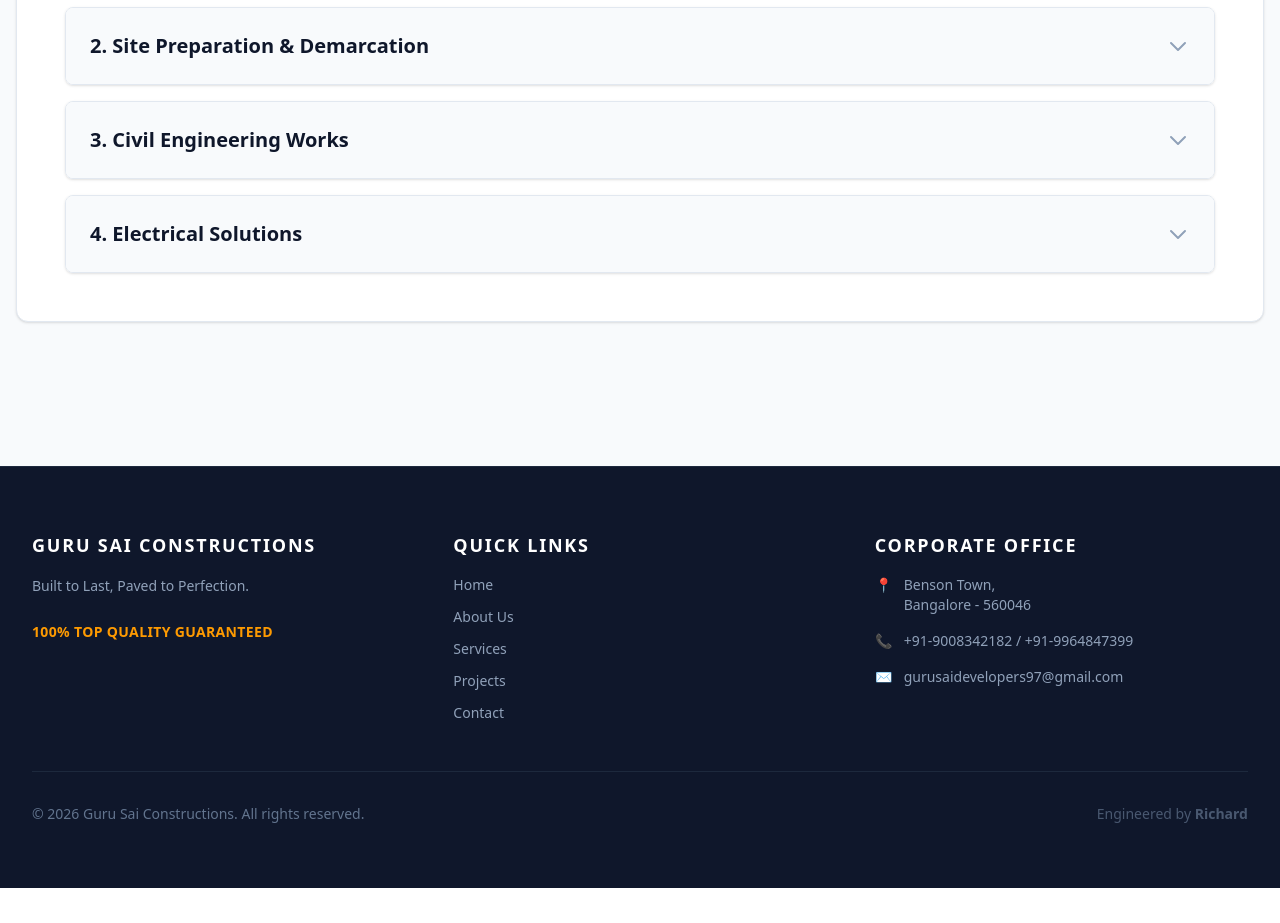
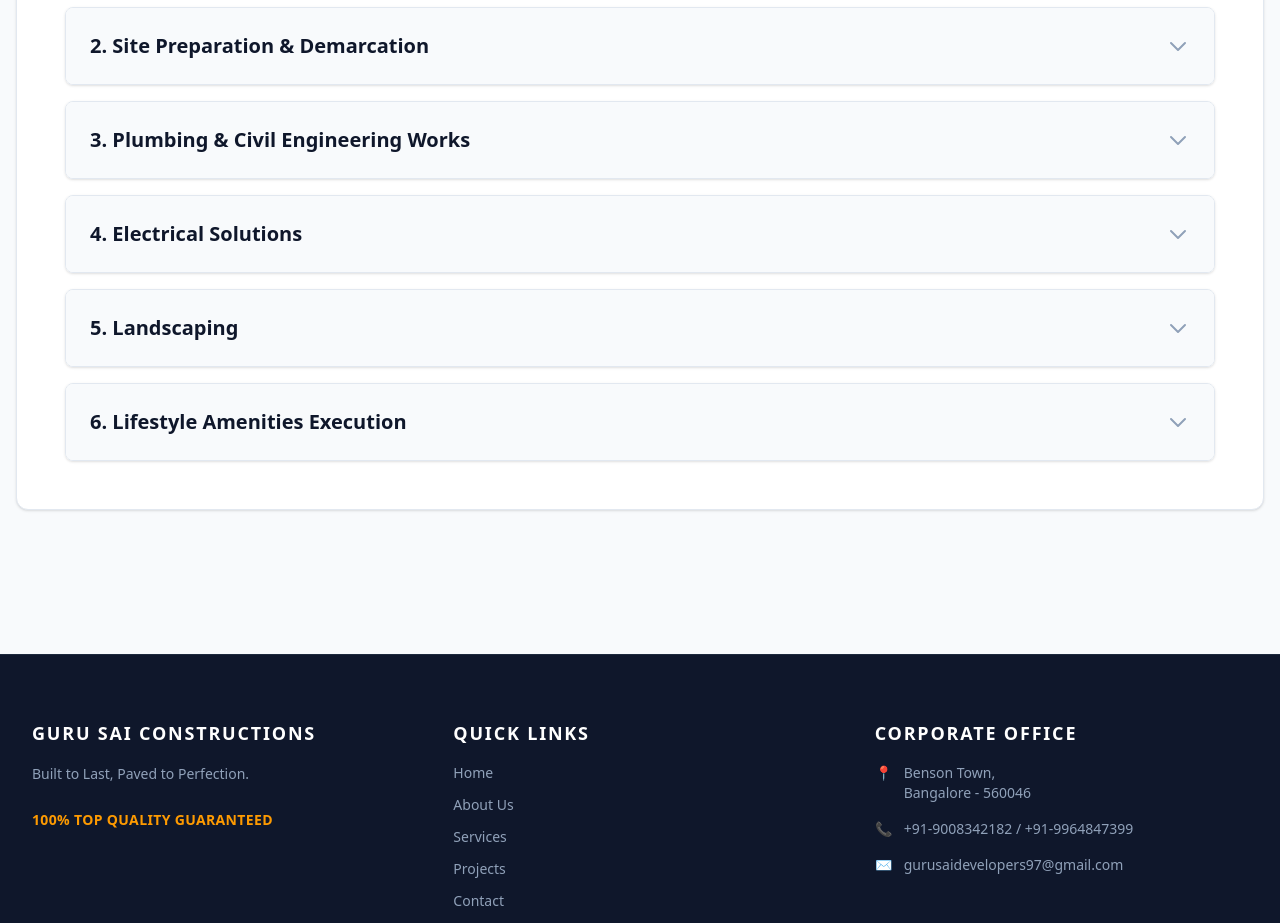
Before and after one commit to Richard-Sylvester/guru-sai-website, a Next.js app: page /projects/1 in a window 1280 px wide. Shown: the part 2040-2963 px from the top of the page. Before the commit the page ends 2928 px from the top, so only its background shows below. Built offline with nearby package versions, Linux system fonts and the light colour scheme.

Commit message:
Updated Projects Details

```diff
--- a/src/data/projectsData.js
+++ b/src/data/projectsData.js
@@ -5,7 +5,7 @@
 {
   id: 1,
   name: "Century Artizan",
-  location: "SpringStreet, Yelahanka, Bengaluru",
+  location: "Nitte Meenakshi College road Yelahanka, Bengaluru",
   status: "Completed",
   size: "49 Acre Development, 246 Plots",
   // 1. Short list for the Grid Cards
@@ -14,6 +14,7 @@
     "​Site Preparation & Demarcation",
     "​Plumbing Systems",
     "​Electrical Solutions",
+    "Landscaping & Lifestyle Amenities Execution"
   ],
   // 2. Deep Dive for the Project Detail Page
   fullScope: [
@@ -35,7 +36,7 @@
       ]
     },
     {
-      sectionTitle: "3. Civil Engineering Works",
+      sectionTitle: "3. Plumbing & Civil Engineering Works",
       items: [
         { title: "Water Supply:", description: "We execute the Installation of high-pressure, segregated pipe networks to manage potable (drinking) and recycled (landscaping/flushing) water lines separately for every plot." },
         { title: "Sewerage System:", description: "Designing and executing the underground gravity-flow networks for the efficient collection and transport of domestic waste." },
@@ -51,6 +52,26 @@
         { title: "Street Lighting:", description: " We implement energy-efficient LED lighting systems with automated timers for safety and visibility." }
       ]
     },
+    {
+      sectionTitle: "5. Landscaping",
+      items: [
+        { title: "Surface Leveling:", description: "Sloping the ground slightly toward drains to prevent water pooling after heavy rain." },
+        { title: "Tough Paving:", description: "Using interlocking blocks for paths so they don't crack under heat or pressure." },
+        { title: "Hidden Utilities:", description: " Running all water and power lines underground to keep the view clean and wire-free." },
+        { title: "Sturdy Fencing:", description: " Building reinforced boundary walls that act as both a security barrier and a noise buffer." }
+      ]
+    },
+    {
+      sectionTitle: "6. Lifestyle Amenities Execution",
+      items: [
+        { title: "Children’s Play Area:", description: "​Safe, rubber-floored zones equipped with modern slides, swings, and sensory play equipment." },
+        { title: "​Sports Courts:", description: "Dedicated outdoor spaces for high-energy activities like basketball, badminton, and tennis." },
+        { title: "​Jogging & Cycling Tracks:", description: "​Tree-lined, continuous loops throughout the property for uninterrupted morning and evening runs." },
+        { title: "​Landscaped Parks:", description: "​Manicured gardens with seating pods, gazebos, and open lawns for meditation or yoga." },
+        { title: "​Amphitheater:", description: "​An outdoor tiered seating space for community screenings, festivals, and performances." },
+        { title: "​Pet Park:", description: "​A fenced-in green space designed for pets to play safely off-leash." }
+      ]
+    }
   ],
   mainImage: "/century-artizan-2.webp",
   gallery: ["/century-artizan-1.webp", "/century-artizan-3.webp", "/century-artizan-4.webp"]
@@ -67,6 +88,7 @@
     "Site Preparation & Demarcation",
     "Plumbing Systems",
     "Electrical Solutions",
+    "Landscaping & Lifestyle Amenities Execution"
   ],
   // 2. Deep Dive for the Project Detail Page
   fullScope: [
@@ -88,7 +110,7 @@
       ]
     },
     {
-      sectionTitle: "3. Civil Engineering Works",
+      sectionTitle: "3. Plumbing & Civil Engineering Works",
       items: [
         { title: "Water Supply:", description: "We execute the Installation of high-pressure, segregated pipe networks to manage potable (drinking) and recycled (landscaping/flushing) water lines separately for every plot." },
         { title: "Sewerage System:", description: "Designing and executing the underground gravity-flow networks for the efficient collection and transport of domestic waste." },
@@ -104,6 +126,26 @@
         { title: "Street Lighting:", description: " We implement energy-efficient LED lighting systems with automated timers for safety and visibility." }
       ]
     },
+    {
+      sectionTitle: "5. Landscaping",
+      items: [
+        { title: "Surface Leveling:", description: "Sloping the ground slightly toward drains to prevent water pooling after heavy rain." },
+        { title: "Tough Paving:", description: "Using interlocking blocks for paths so they don't crack under heat or pressure." },
+        { title: "Hidden Utilities:", description: " Running all water and power lines underground to keep the view clean and wire-free." },
+        { title: "Sturdy Fencing:", description: " Building reinforced boundary walls that act as both a security barrier and a noise buffer." }
+      ]
+    },
+    {
+      sectionTitle: "6. Lifestyle Amenities Execution",
+      items: [
+        { title: "Children’s Play Area:", description: "​Safe, rubber-floored zones equipped with modern slides, swings, and sensory play equipment." },
+        { title: "​Sports Courts:", description: "Dedicated outdoor spaces for high-energy activities like basketball, badminton, and tennis." },
+        { title: "​Jogging & Cycling Tracks:", description: "​Tree-lined, continuous loops throughout the property for uninterrupted morning and evening runs." },
+        { title: "​Landscaped Parks:", description: "​Manicured gardens with seating pods, gazebos, and open lawns for meditation or yoga." },
+        { title: "​Amphitheater:", description: "​An outdoor tiered seating space for community screenings, festivals, and performances." },
+        { title: "​Pet Park:", description: "​A fenced-in green space designed for pets to play safely off-leash." }
+      ]
+    }
   ],
     mainImage: "/century-eden-1.webp",
     gallery: ["/century-eden-2.webp", "/century-eden-3.webp", "/century-eden-4.webp"]
@@ -120,6 +162,7 @@
     "Site Preparation & Demarcation",
     "Plumbing Systems",
     "Electrical Solutions",
+    "Landscaping & Lifestyle Amenities Execution"
   ],
   // 2. Deep Dive for the Project Detail Page
   fullScope: [
@@ -141,7 +184,7 @@
       ]
     },
     {
-      sectionTitle: "3. Civil Engineering Works",
+      sectionTitle: "3. Plumbing & Civil Engineering Works",
       items: [
         { title: "Water Supply:", description: "We execute the Installation of high-pressure, segregated pipe networks to manage potable (drinking) and recycled (landscaping/flushing) water lines separately for every plot." },
         { title: "Sewerage System:", description: "Designing and executing the underground gravity-flow networks for the efficient collection and transport of domestic waste." },
@@ -157,6 +200,26 @@
         { title: "Street Lighting:", description: " We implement energy-efficient LED lighting systems with automated timers for safety and visibility." }
       ]
     },
+    {
+      sectionTitle: "5. Landscaping",
+      items: [
+        { title: "Surface Leveling:", description: "Sloping the ground slightly toward drains to prevent water pooling after heavy rain." },
+        { title: "Tough Paving:", description: "Using interlocking blocks for paths so they don't crack under heat or pressure." },
+        { title: "Hidden Utilities:", description: " Running all water and power lines underground to keep the view clean and wire-free." },
+        { title: "Sturdy Fencing:", description: " Building reinforced boundary walls that act as both a security barrier and a noise buffer." }
+      ]
+    },
+    {
+      sectionTitle: "6. Lifestyle Amenities Execution",
+      items: [
+        { title: "Children’s Play Area:", description: "​Safe, rubber-floored zones equipped with modern slides, swings, and sensory play equipment." },
+        { title: "​Sports Courts:", description: "Dedicated outdoor spaces for high-energy activities like basketball, badminton, and tennis." },
+        { title: "​Jogging & Cycling Tracks:", description: "​Tree-lined, continuous loops throughout the property for uninterrupted morning and evening runs." },
+        { title: "​Landscaped Parks:", description: "​Manicured gardens with seating pods, gazebos, and open lawns for meditation or yoga." },
+        { title: "​Amphitheater:", description: "​An outdoor tiered seating space for community screenings, festivals, and performances." },
+        { title: "​Pet Park:", description: "​A fenced-in green space designed for pets to play safely off-leash." }
+      ]
+    }
   ],
     mainImage: "/century-greens-1.webp",
     gallery: ["/century-greens-2.webp", "/century-greens-3.webp", "/century-greens-4.webp", "/century-greens-5.webp", "/century-greens-6.webp", "/century-greens-7.webp", "/century-greens-8.webp"]
@@ -173,6 +236,7 @@
     "Site Preparation & Demarcation",
     "Plumbing Systems",
     "Electrical Solutions",
+    "Landscaping & Lifestyle Amenities Execution"
   ],
   // 2. Deep Dive for the Project Detail Page
   fullScope: [
@@ -194,7 +258,7 @@
       ]
     },
     {
-      sectionTitle: "3. Civil Engineering Works",
+      sectionTitle: "3. Plumbing & Civil Engineering Works",
       items: [
         { title: "Water Supply:", description: "We execute the Installation of high-pressure, segregated pipe networks to manage potable (drinking) and recycled (landscaping/flushing) water lines separately for every plot." },
         { title: "Sewerage System:", description: "Designing and executing the underground gravity-flow networks for the efficient collection and transport of domestic waste." },
@@ -210,6 +274,26 @@
         { title: "Street Lighting:", description: " We implement energy-efficient LED lighting systems with automated timers for safety and visibility." }
       ]
     },
+    {
+      sectionTitle: "5. Landscaping",
+      items: [
+        { title: "Surface Leveling:", description: "Sloping the ground slightly toward drains to prevent water pooling after heavy rain." },
+        { title: "Tough Paving:", description: "Using interlocking blocks for paths so they don't crack under heat or pressure." },
+        { title: "Hidden Utilities:", description: " Running all water and power lines underground to keep the view clean and wire-free." },
+        { title: "Sturdy Fencing:", description: " Building reinforced boundary walls that act as both a security barrier and a noise buffer." }
+      ]
+    },
+    {
+      sectionTitle: "6. Lifestyle Amenities Execution",
+      items: [
+        { title: "Children’s Play Area:", description: "​Safe, rubber-floored zones equipped with modern slides, swings, and sensory play equipment." },
+        { title: "​Sports Courts:", description: "Dedicated outdoor spaces for high-energy activities like basketball, badminton, and tennis." },
+        { title: "​Jogging & Cycling Tracks:", description: "​Tree-lined, continuous loops throughout the property for uninterrupted morning and evening runs." },
+        { title: "​Landscaped Parks:", description: "​Manicured gardens with seating pods, gazebos, and open lawns for meditation or yoga." },
+        { title: "​Amphitheater:", description: "​An outdoor tiered seating space for community screenings, festivals, and performances." },
+        { title: "​Pet Park:", description: "​A fenced-in green space designed for pets to play safely off-leash." }
+      ]
+    }
   ],
     mainImage: "/century-sportsvillage-4.webp",
     gallery: ["/century-sportsvillage-3.webp", "/century-sportsvillage-1.webp", "/century-sportsvillage-5.webp", "/century-sportsvillage-6.webp", "/century-sportsvillage-7.webp"]
@@ -248,7 +332,7 @@
       ]
     },
     {
-      sectionTitle: "3. Civil Engineering Works",
+      sectionTitle: "3. Plumbing & Civil Engineering Works",
       items: [
         { title: "Water Supply:", description: "We execute the Installation of high-pressure, segregated pipe networks to manage potable (drinking) and recycled (landscaping/flushing) water lines separately for every plot." },
         { title: "Sewerage System:", description: "Designing and executing the underground gravity-flow networks for the efficient collection and transport of domestic waste." },
@@ -321,7 +405,7 @@
       ]
     },
     {
-      sectionTitle: "3. Civil Engineering Works",
+      sectionTitle: "3. Plumbing & Civil Engineering Works",
       items: [
         { title: "Water Supply:", description: "We execute the Installation of high-pressure, segregated pipe networks to manage potable (drinking) and recycled (landscaping/flushing) water lines separately for every plot." },
         { title: "Sewerage System:", description: "Designing and executing the underground gravity-flow networks for the efficient collection and transport of domestic waste." },
@@ -375,7 +459,7 @@
       ]
     },
     {
-      sectionTitle: "3. Civil Engineering Works",
+      sectionTitle: "3. Plumbing & Civil Engineering Works",
       items: [
         { title: "Water Supply:", description: "We execute the Installation of high-pressure, segregated pipe networks to manage potable (drinking) and recycled (landscaping/flushing) water lines separately for every plot." },
         { title: "Sewerage System:", description: "Designing and executing the underground gravity-flow networks for the efficient collection and transport of domestic waste." },
@@ -391,6 +475,26 @@
         { title: "Street Lighting:", description: " We implement energy-efficient LED lighting systems with automated timers for safety and visibility." }
       ]
     },
+    {
+      sectionTitle: "5. Landscaping",
+      items: [
+        { title: "Surface Leveling:", description: "Sloping the ground slightly toward drains to prevent water pooling after heavy rain." },
+        { title: "Tough Paving:", description: "Using interlocking blocks for paths so they don't crack under heat or pressure." },
+        { title: "Hidden Utilities:", description: " Running all water and power lines underground to keep the view clean and wire-free." },
+        { title: "Sturdy Fencing:", description: " Building reinforced boundary walls that act as both a security barrier and a noise buffer." }
+      ]
+    },
+    {
+      sectionTitle: "6. Lifestyle Amenities Execution",
+      items: [
+        { title: "Children’s Play Area:", description: "​Safe, rubber-floored zones equipped with modern slides, swings, and sensory play equipment." },
+        { title: "​Sports Courts:", description: "Dedicated outdoor spaces for high-energy activities like basketball, badminton, and tennis." },
+        { title: "​Jogging & Cycling Tracks:", description: "​Tree-lined, continuous loops throughout the property for uninterrupted morning and evening runs." },
+        { title: "​Landscaped Parks:", description: "​Manicured gardens with seating pods, gazebos, and open lawns for meditation or yoga." },
+        { title: "​Amphitheater:", description: "​An outdoor tiered seating space for community screenings, festivals, and performances." },
+        { title: "​Pet Park:", description: "​A fenced-in green space designed for pets to play safely off-leash." }
+      ]
+    }
   ],
     mainImage: "/century-seasons-1.webp",
     gallery: ["/century-seasons-2.webp", "/century-seasons-3.webp", "/century-seasons-4.webp", "/century-seasons-5.webp"]
@@ -428,7 +532,7 @@
       ]
     },
     {
-      sectionTitle: "3. Civil Engineering Works",
+      sectionTitle: "3. Plumbing & Civil Engineering Works",
       items: [
         { title: "Water Supply:", description: "We execute the Installation of high-pressure, segregated pipe networks to manage potable (drinking) and recycled (landscaping/flushing) water lines separately for every plot." },
         { title: "Sewerage System:", description: "Designing and executing the underground gravity-flow networks for the efficient collection and transport of domestic waste." },
@@ -481,7 +585,7 @@
       ]
     },
     {
-      sectionTitle: "3. Civil Engineering Works",
+      sectionTitle: "3. Plumbing & Civil Engineering Works",
       items: [
         { title: "Water Supply:", description: "We execute the Installation of high-pressure, segregated pipe networks to manage potable (drinking) and recycled (landscaping/flushing) water lines separately for every plot." },
         { title: "Sewerage System:", description: "Designing and executing the underground gravity-flow networks for the efficient collection and transport of domestic waste." },
@@ -532,7 +636,7 @@
       ]
     },
     {
-      sectionTitle: "3. Civil Engineering Works",
+      sectionTitle: "3. Plumbing & Civil Engineering Works",
       items: [
         { title: "Water Supply:", description: "We execute the Installation of high-pressure, segregated pipe networks to manage potable (drinking) and recycled (landscaping/flushing) water lines separately for every plot." },
         { title: "Sewerage System:", description: "Designing and executing the underground gravity-flow networks for the efficient collection and transport of domestic waste." },
@@ -586,7 +690,7 @@
       ]
     },
     {
-      sectionTitle: "3. Civil Engineering Works",
+      sectionTitle: "3. Plumbing & Civil Engineering Works",
       items: [
         { title: "Water Supply:", description: "We execute the Installation of high-pressure, segregated pipe networks to manage potable (drinking) and recycled (landscaping/flushing) water lines separately for every plot." },
         { title: "Sewerage System:", description: "Designing and executing the underground gravity-flow networks for the efficient collection and transport of domestic waste." },
@@ -639,7 +743,7 @@
       ]
     },
     {
-      sectionTitle: "3. Civil Engineering Works",
+      sectionTitle: "3. Plumbing & Civil Engineering Works",
       items: [
         { title: "Water Supply:", description: "We execute the Installation of high-pressure, segregated pipe networks to manage potable (drinking) and recycled (landscaping/flushing) water lines separately for every plot." },
         { title: "Sewerage System:", description: "Designing and executing the underground gravity-flow networks for the efficient collection and transport of domestic waste." },
```
